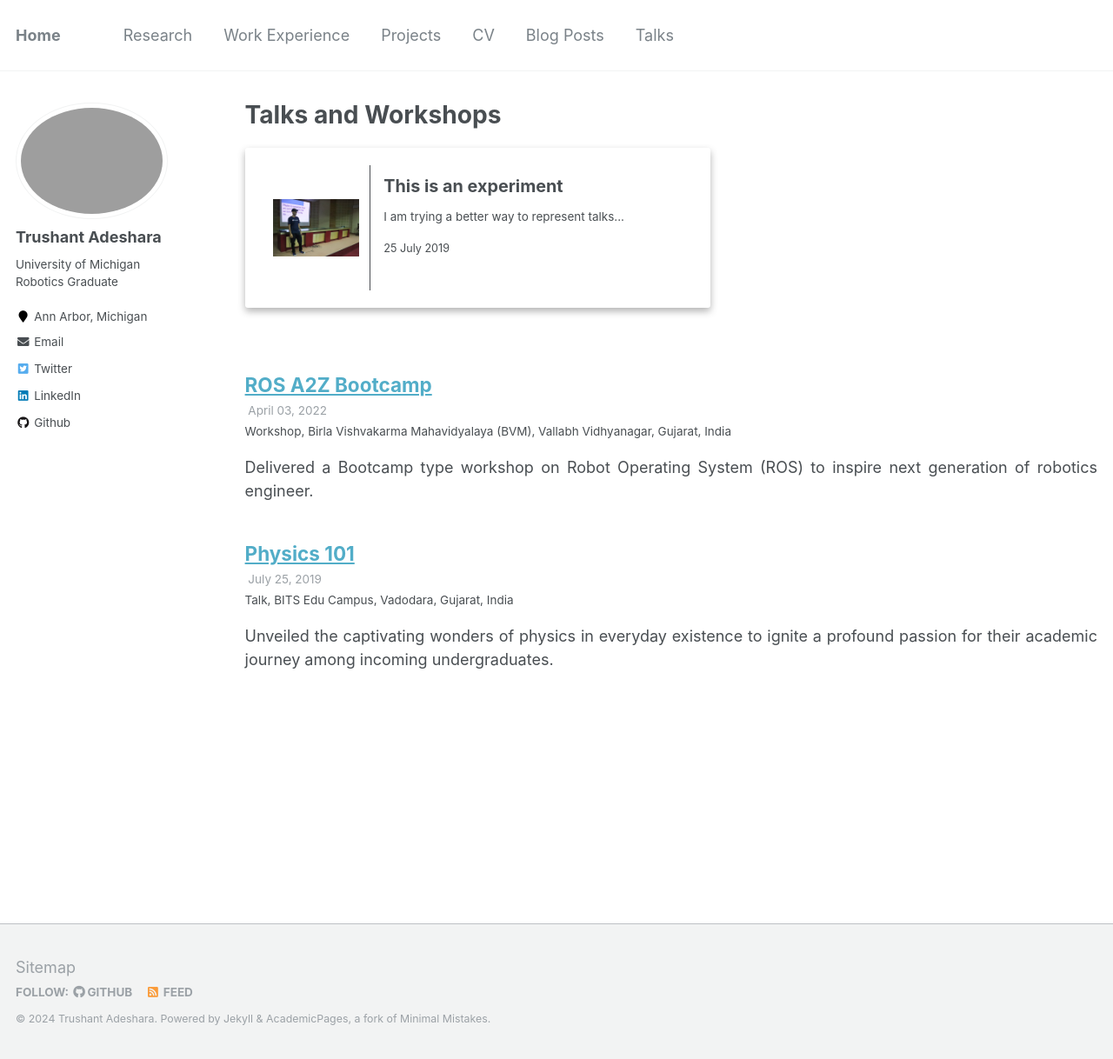
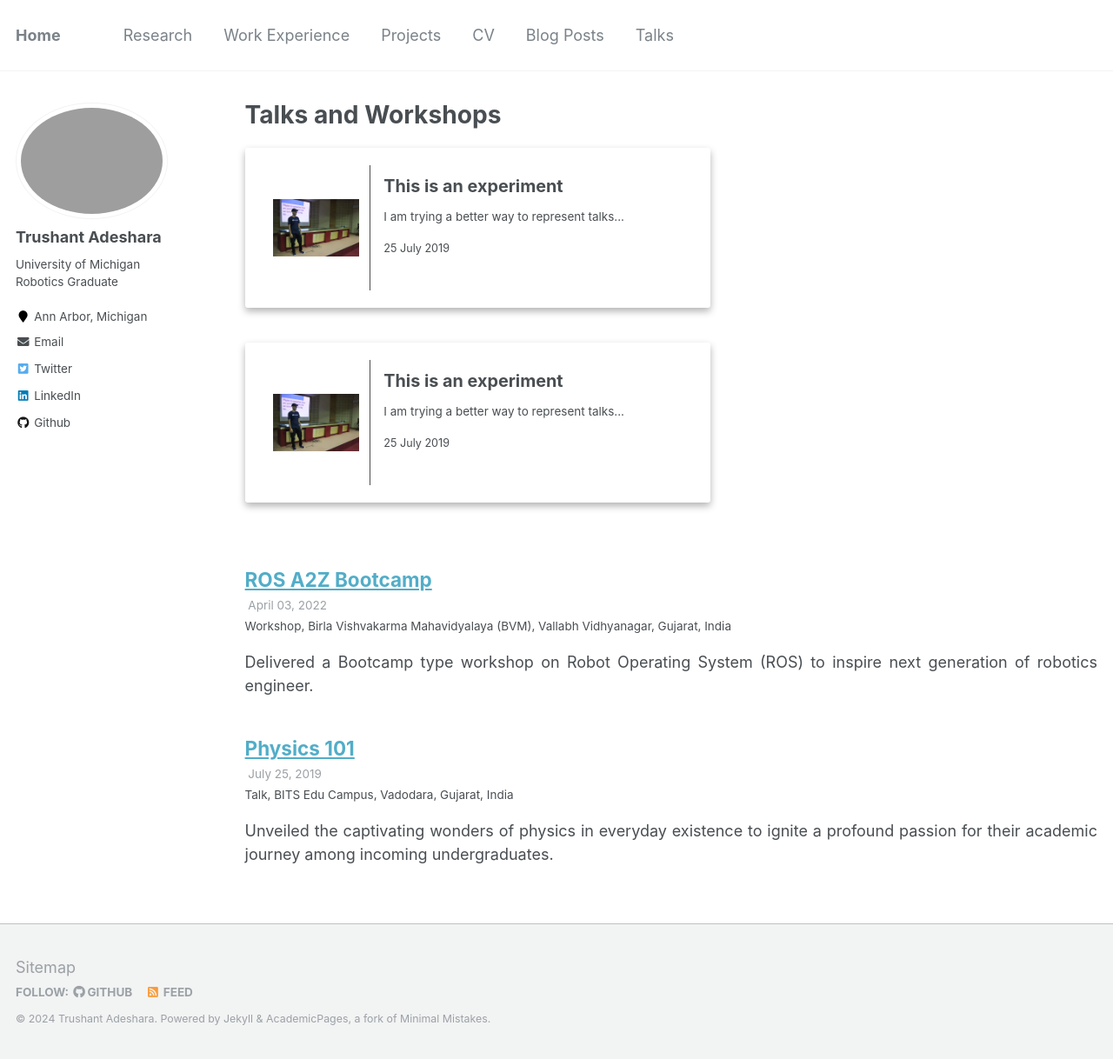
Before and after one commit to trushant05/trushant05.github.io, a Jekyll site: the page built from _pages/talks.html, in a window 1280 px wide and 1218 px high. Shown: the whole window at 87% size. Built offline with Jekyll 4.4.1, drawn with Linux system fonts in a browser that asks for light colours.

Commit message:
update talks.html to automate css cards

```diff
--- a/_pages/talks.html
+++ b/_pages/talks.html
@@ -11,6 +11,7 @@ author_profile: true
 
 {% endif %}
 
+{% for post in site.talks reversed %}
 <div class="writing-list">
   <div class="card-container">
     <a href="https://trushant-adeshara-um.github.io"></a>
@@ -32,6 +33,7 @@ author_profile: true
     </div>
   </div>
 </div>
+{% endfor %}
 
 
 {% for post in site.talks reversed %}
```
